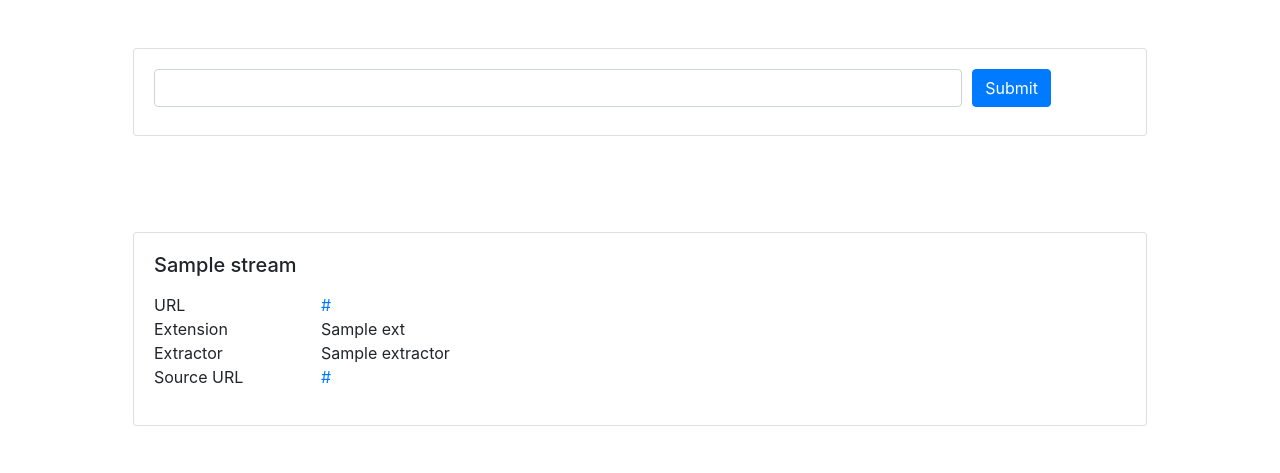
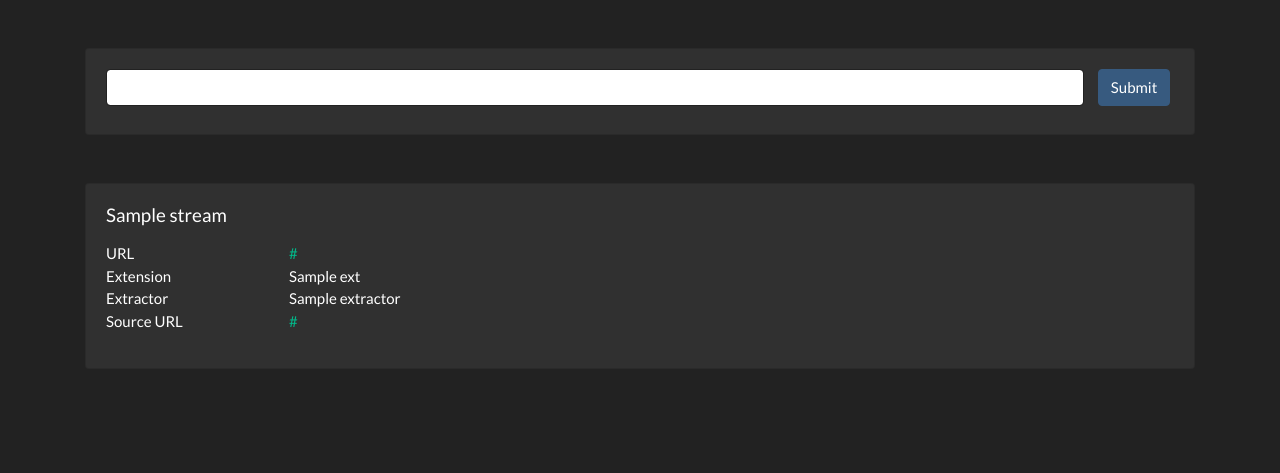
Before and after one commit to mavarazo/xstreamly, a Flask app: template app/templates/index.html in a window 1280 px wide. Shown: the top 473 px of the page. Run offline with Flask 2, Linux system fonts and the light colour scheme; the template is opened without the code that fills it: most values are stand-ins (such as "Sample title", 1, 10 or a date in 2020); some libraries are stand-ins or nearby versions.

Commit message:
F Darkmode

```diff
--- a/app/templates/index.html
+++ b/app/templates/index.html
@@ -5,22 +5,21 @@
     <meta charset="utf-8">
     <meta name="viewport" content="width=device-width, initial-scale=1, shrink-to-fit=no">
 
-    <link rel="stylesheet" href="https://stackpath.bootstrapcdn.com/bootstrap/4.4.1/css/bootstrap.min.css"
-        integrity="sha384-Vkoo8x4CGsO3+Hhxv8T/Q5PaXtkKtu6ug5TOeNV6gBiFeWPGFN9MuhOf23Q9Ifjh" crossorigin="anonymous">
+    <link rel="stylesheet" href="https://stackpath.bootstrapcdn.com/bootswatch/4.4.1/darkly/bootstrap.min.css">
 </head>
 
 <body>
     <div class="container">
         <div class="row">
             <div class="col">
-                <div class="card m-5">
+                <div class="card mb-5 mt-5">
                     <div class="card-body">
                         <form class="form" action="{{ url_for('index') }}" method="POST">
                             <div class="form-row">
-                                <div class="col-10">
+                                <div class="col-11">
                                     <input type="url" class="form-control " id="urlId" name="url">
                                 </div>
-                                <div class="col">
+                                <div class="mx-auto">
                                     <button type="submit" class="btn btn-primary mb-2">Submit</button>
                                 </div>
                             </div>
@@ -33,7 +32,7 @@
         {% if stream %}
         <div class="row">
             <div class="col">
-                <div class="card m-5">
+                <div class="card">
                     <div class="card-body">
                         <h5 class="card-title">{{ stream.title }}</h5>
                         <p class="card-text">
```
